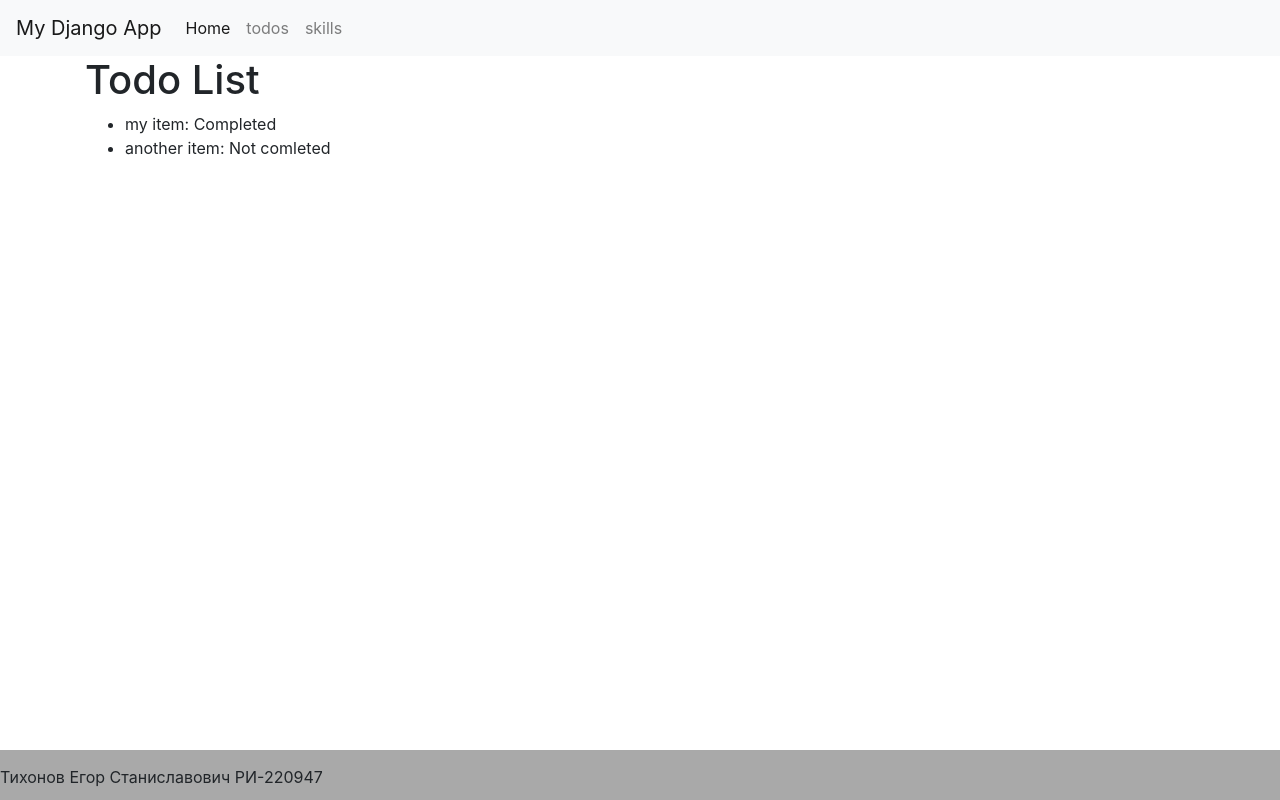
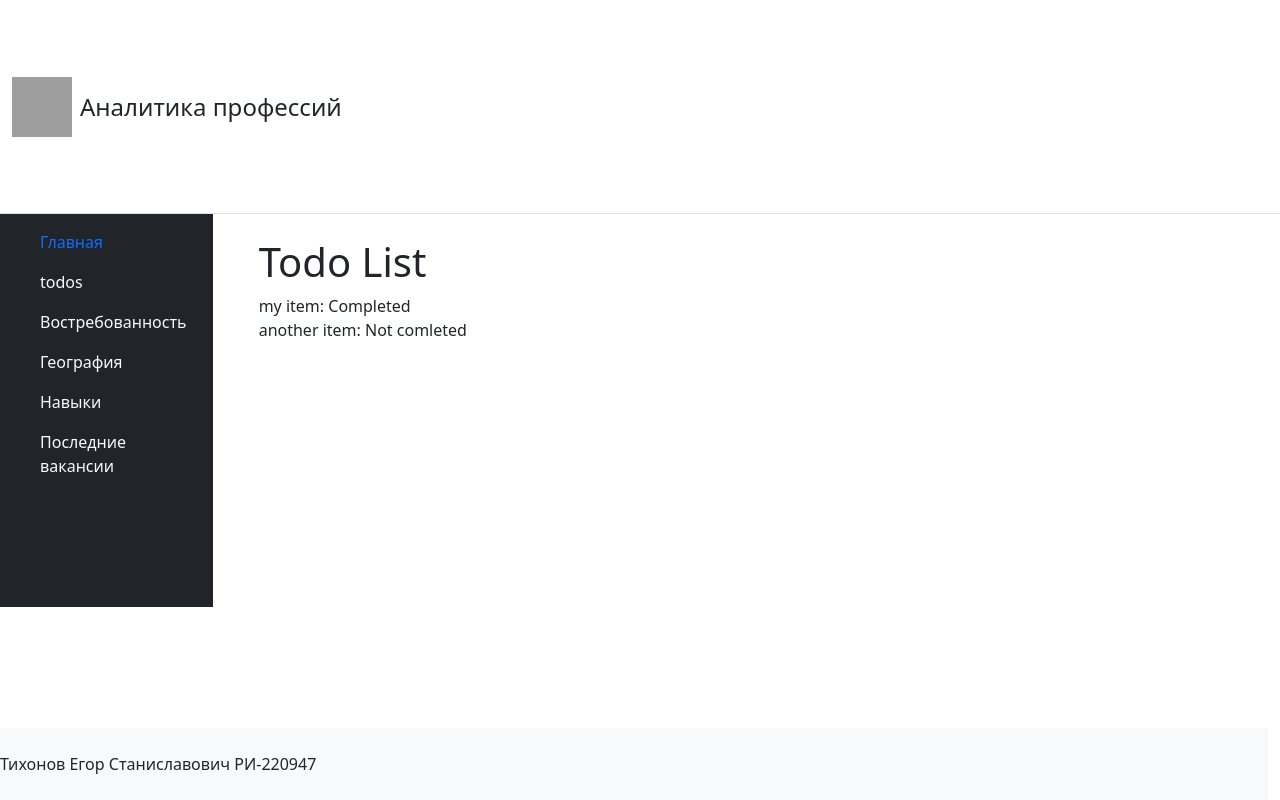
Before and after one commit to Seclud/Django-Ulearn-Analytics, a Django app: page /todos/ in a window 1280 px wide. Run offline with Django 5.2, Linux system fonts and the light colour scheme; data comes from the database, SQL or seed files in the repository; some libraries are stand-ins or nearby versions; grey boxes are pictures that could not be loaded.

Commit message:
Make base page as described in task

```diff
--- a/DjangoApp/static/css/base.css
+++ b/DjangoApp/static/css/base.css
@@ -1,13 +1,27 @@
-body {
-    display: flex;
-    flex-direction: column;
-    min-height: 100vh;
+/*body {*/
+/*    display: flex;*/
+/*    !*flex-direction: column;*!*/
+/*    flex-flow: column nowrap;*/
+/*    min-height: 100vh;*/
+/*}*/
+
+/*footer {*/
+/*    margin-top: auto;*/
+/*    height: 50px;*/
+/*    background-color: darkgray;*/
+/*    text-align: left;*/
+/*    padding-left: 5px;*/
+/*    padding-top: 15px;*/
+/*}*/
+
+.sidebar {
+    z-index: 1;
 }
 
 footer {
-    margin-top: auto;
-    height: 50px;
-    background-color: darkgray;
-    text-align: left;
-    padding-top: 15px;
+    z-index: 2;
 }
+.main-content {
+    max-width: 1000px;
+    margin: 0 auto;
+}
--- a/templates/base.html
+++ b/templates/base.html
@@ -2,39 +2,116 @@
 {% load static %}
 <html lang="en">
 <head>
-    <meta charset="UTF-8" />
-    <meta name="viewport" content="width=device-width, initial-scale=1.0" />
+    <meta charset="UTF-8"/>
+    <meta name="viewport" content="width=device-width, initial-scale=1.0"/>
     <title>
         {% block title %}
             Django App
         {% endblock %}
     </title>
-      <link rel="stylesheet" href="https://stackpath.bootstrapcdn.com/bootstrap/4.3.1/css/bootstrap.min.css"  rel="stylesheet" />
-      <link rel="stylesheet" href="{% static 'css/base.css' %}" />
+    <link href="https://cdn.jsdelivr.net/npm/bootstrap@5.3.2/dist/css/bootstrap.min.css" rel="stylesheet"
+          integrity="sha384-T3c6CoIi6uLrA9TneNEoa7RxnatzjcDSCmG1MXxSR1GAsXEV/Dwwykc2MPK8M2HN" crossorigin="anonymous">
+    <link rel="stylesheet" href="{% static 'css/base.css' %}"/>
 </head>
 <body>
-    <nav class="navbar navbar-expand-lg navbar-light bg-light">
-      <a class="navbar-brand" href="#">My Django App</a>
-      <button class="navbar-toggler" type="button" data-toggle="collapse" data-target="#navbarNav" aria-controls="navbarNav" aria-expanded="false" aria-label="Toggle navigation"><span class="navbar-toggler-icon"></span></button>
-      <div class="collapse navbar-collapse" id="navbarNav">
-        <ul class="navbar-nav">
+{% comment %} <div class ="main">
+       <div class="d-flex flex-column text-white bg-dark" style="width: 280px;">
+                <a href="/" class="d-flex align-items-center mb-3 mb-md-0 me-md-auto text-white text-decoration-none">
+                    <span>DjangoApp</span>
+                </a>
+              <ul class ="nav  nav-pills flex-column mb-auto">
                 <li class="nav-item active">
-            <a class="nav-link" href="{%url 'home'%}">Home</a>
+                  <a class="nav-link" href="{%url 'home'%}">Главная</a>
                 </li>
                 <li class="nav-item">
-            <a class="nav-link" href="{%url 'Todos'%}">todos</a>
+                  <a class="nav-link link-light" href="{%url 'Todos'%}">todos</a>
                 </li>
                 <li class="nav-item">
-            <a class="nav-link" href="{%url 'skills'%}">skills</a>
+                  <a class="nav-link link-light" href="{%url 'demand'%}">Востребованность</a>
+                </li>
+                <li class="nav-item">
+                  <a class="nav-link link-light" href="{%url 'geography'%}">География</a>
+                </li>
+                <li class="nav-item">
+                  <a class="nav-link link-light" href="{%url 'skills'%}">Навыки</a>
+                </li>
+                <li class="nav-item">
+                  <a class="nav-link link-light" href="{%url 'last_vacancies'%}">Последние вакансии</a>
+                </li>
+              </ul>
+            </div> {% endcomment %}
+{#    <nav class="navbar navbar-expand-md navbar-light bg-light fixed-left">#}
+{#      <a class="navbar-brand" href="#">My Django App</a>#}
+{#      <button class="navbar-toggler" type="button" data-toggle="collapse" data-target="#navbarNav" aria-controls="navbarNav" aria-expanded="false" aria-label="Toggle navigation"><span class="navbar-toggler-icon"></span></button>#}
+{#      <div class="collapse navbar-collapse" id="navbarNav">#}
+{#        <ul class="navbar-nav ms-auto">#}
+{#          <li class="nav-item active">#}
+{#            <a class="nav-link" href="{%url 'home'%}">Главная</a>#}
+{#          </li>#}
+{#          <li class="nav-item">#}
+{#            <a class="nav-link" href="{%url 'Todos'%}">todos</a>#}
+{#          </li>#}
+{#          <li class="nav-item">#}
+{#            <a class="nav-link" href="{%url 'demand'%}">Востребованность</a>#}
+{#          </li>#}
+{#          <li class="nav-item">#}
+{#            <a class="nav-link" href="{%url 'geography'%}">География</a>#}
+{#          </li>#}
+{#          <li class="nav-item">#}
+{#            <a class="nav-link" href="{%url 'skills'%}">Навыки</a>#}
+{#          </li>#}
+{#          <li class="nav-item">#}
+{#            <a class="nav-link" href="{%url 'last_vacancies'%}">Последние вакансии</a>#}
+{#          </li>#}
+{#        </ul>#}
+{#      </div>#}
+{#    </nav>#}
+<div class="container-fluid overflow-hidden">
+    <div class="row vh-100 overflow-auto">
+        <header class="d-flex flex-wrap justify-content-center py-3 mb-0 border-bottom">
+            <a href="/" class="d-flex align-items-center mb-3 mb-md-0 me-md-auto text-dark text-decoration-none">
+                <img src="{% static 'images/logo.png' %}" class="bi me-2" width="60" height="60">
+                <span class="fs-4">Аналитика профессий</span>
+            </a>
+        </header>
+        <div class="col-12 col-sm-3 col-xl-2 px-sm-2 px-0 bg-dark d-flex sticky-top sidebar">
+            <div class="d-flex flex-sm-column flex-row flex-grow-1 align-items-center align-items-sm-start px-3 pt-2 text-white">
+                <ul class="nav nav-pills flex-sm-column flex-row flex-nowrap flex-shrink-1 flex-sm-grow-0 flex-grow-1 mb-sm-auto mb-0 justify-content-center align-items-center align-items-sm-start"
+                    id="menu">
+                    <li class="nav-item active">
+                        <a class="nav-link" href="{% url 'home' %}">Главная</a>
+                    </li>
+                    <li class="nav-item">
+                        <a class="nav-link link-light" href="{% url 'Todos' %}">todos</a>
+                    </li>
+                    <li class="nav-item">
+                        <a class="nav-link link-light" href="{% url 'demand' %}">Востребованность</a>
+                    </li>
+                    <li class="nav-item">
+                        <a class="nav-link link-light" href="{% url 'geography' %}">География</a>
+                    </li>
+                    <li class="nav-item">
+                        <a class="nav-link link-light" href="{% url 'skills' %}">Навыки</a>
+                    </li>
+                    <li class="nav-item">
+                        <a class="nav-link link-light" href="{% url 'last_vacancies' %}">Последние вакансии</a>
                     </li>
                 </ul>
             </div>
-    </nav>
-    <div class="container">{% block content %} {% endblock %}</div>
+        </div>
+        <div class="col d-flex flex-column h-sm-100 main-content">
+            <div class="col pt-4">
+                <main class="row overflow-auto"> {% block content %} {% endblock %}</main>
+            </div>
             <script src="https://code.jquery.com/jquery-3.3.1.slim.min.js"></script>
-    <script src="https://stackpath.bootstrapcdn.com/bootstrap/4.3.1/js/bootstrap.bundle.min.js" ></script>
-  </body>
-  <footer>
+            <script src="https://cdn.jsdelivr.net/npm/bootstrap@5.3.2/dist/js/bootstrap.bundle.min.js"
+                    integrity="sha384-C6RzsynM9kWDrMNeT87bh95OGNyZPhcTNXj1NW7RuBCsyN/o0jlpcV8Qyq46cDfL"
+                    crossorigin="anonymous"></script>
+        </div>
+        <footer class="row bg-light py-4 mt-auto">
             Тихонов Егор Станиславович РИ-220947
         </footer>
+    </div>
+</div>
+</body>
 </html>
```
Lines whose indentation alone changed are shown as unchanged.
